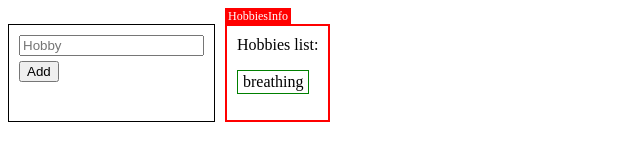
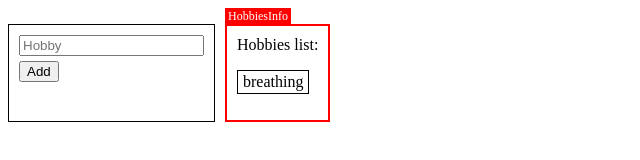
Before and after one commit to IlyaAgarishev/my-own-redux, a React (Create React App) app: page / in a window 1280 px wide. Shown: the part 235-395 px from the top of the page, without its empty margins (0-640 px from the left). Built offline with nearby package versions, Linux system fonts and the light colour scheme.

Commit message:
border color changed

```diff
--- a/src/App.css
+++ b/src/App.css
@@ -31,7 +31,7 @@ ul li {
   margin: 0;
   list-style-type: none;
   padding: 2px 5px;
-  border: 1px solid green;
+  border: 1px solid black;
   margin-right: 5px;
 }
 
```
